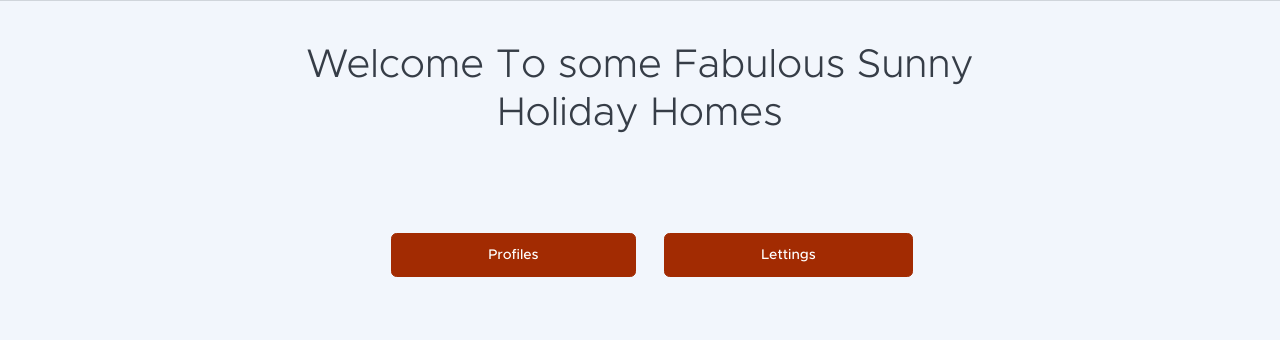
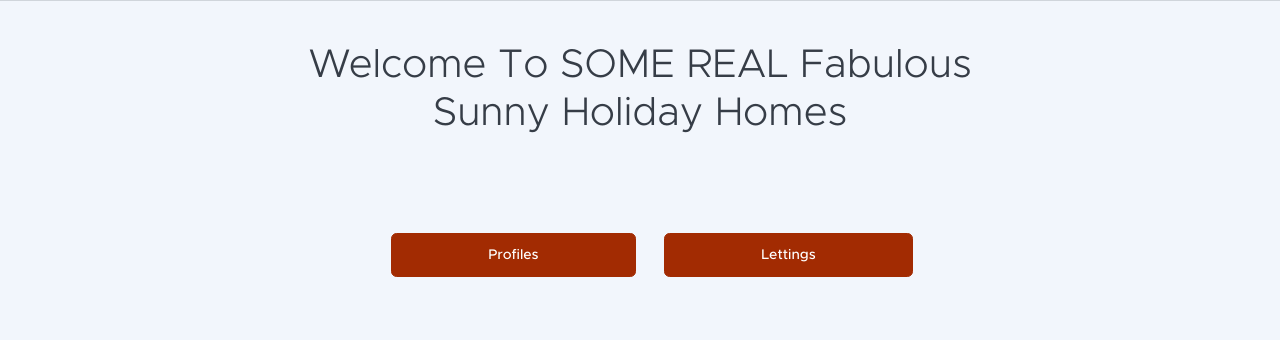
Before and after one commit to memphis-tools/oc_projet13_orange_country_lettings, a Django app: page / in a window 1280 px wide. Shown: the part 90-430 px from the top of the page. Run offline with Django 3.2, Linux system fonts and the light colour scheme; parts of the project's set-up code (start-up, migrations or seed data) failed here and were passed over; some libraries are stand-ins or nearby versions.

Commit message:
nouveau test pre-mentorat pour controle

```diff
--- a/oc_projet13/templates/index.html
+++ b/oc_projet13/templates/index.html
@@ -7,7 +7,7 @@
 <div class="container px-5 py-5 text-center">
     <div class="row justify-content-center">
         <div class="col-lg-8">
-            <h1 class="page-header-ui-title mb-3 display-6">Welcome To some Fabulous Sunny Holiday Homes</h1>
+            <h1 class="page-header-ui-title mb-3 display-6">Welcome To SOME REAL Fabulous Sunny Holiday Homes</h1>
         </div>
     </div>
 </div>
```
